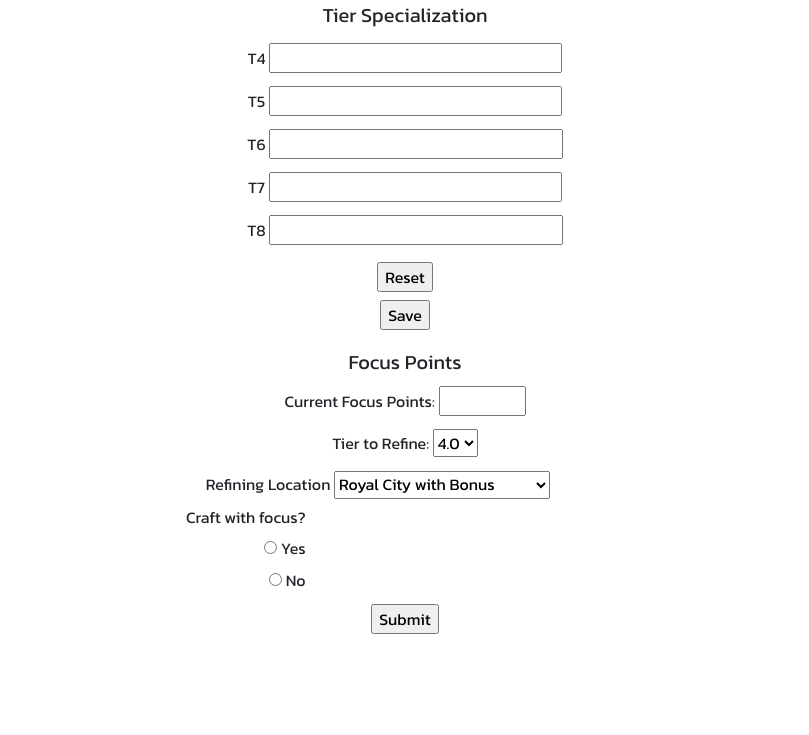
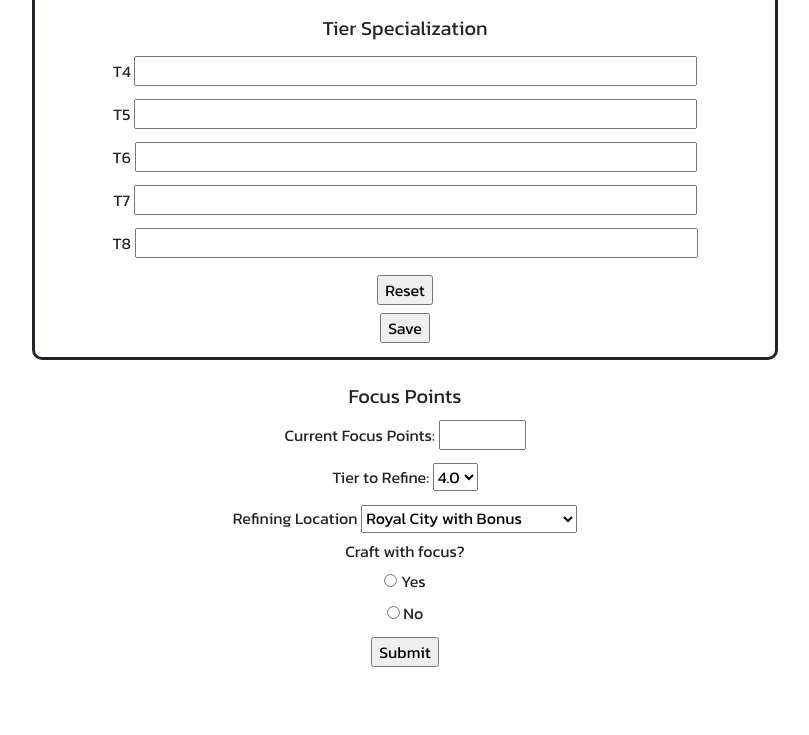
Before and after one commit to Edison-Cabrera/AO-Refining-App, a plain HTML site: page index.html in a window 1280 px wide. Shown: the part 123-858 px from the top of the page, without its empty margins (235-1044 px from the left). Before the commit the page ends 825 px from the top, so only its background shows below. Drawn offline with nearby package versions, Linux system fonts and the light colour scheme.

Commit message:
added borders and fixed stretching of elements

```diff
--- a/index.css
+++ b/index.css
@@ -5,88 +5,61 @@ body
 	padding: 5% 5% 5% 5%;
 }
 
-@media (min-width: 250px)
+@media (min-width: 200px)
 {
 	body
 	{
 		padding: 5% 5% 5% 5%;
 	}
 
-	.specsInputBar
+	.specsInputBarTier
 	{
-		max-width: 100%;
+		width: 80%;
+	}
+
+	.tierSpecializationDiv
+	{
+		padding: 1% 1% 1% 1%;
+		border-style: solid;
+		border-radius: 10px;
+	}
+}
+
+@media (min-width: 800px)
+{
+	body
+	{
+		padding: 5% 10% 5% 10%;
 	}
 
 	.specsInputBarTier
 	{
 		width: 80%;
 	}
-	.formTextSubTitleDiv,.formRadioBtnDiv
+
+	.tierSpecializationDiv
 	{
-		width: 30%;
-		text-align: left;
-	}
-
-	.yesInputBar,.noInputBar
-	{
-		width: 100%;
-		text-align: left;
+		padding: 1% 1% 1% 1%;
+		border-style: solid;
+		border-radius: 10px;
+		width: 75%;
+		margin: auto;
 	}
 }
 
-@media (min-width: 600px)
+@media (min-width: 1500px)
 {
-	body
+	.specsInputBarTier
 	{
-		padding: 5% 10% 5% 10%;
+		width: 95%;
 	}
 
-	.specsInputBar
+	.tierSpecializationDiv
 	{
-		max-width: 100%;
-	}
-
-	.specsInputBarTier
-	{
-		width: 50%;
-	}
-
-	.formTextSubTitleDiv,.formRadioBtnDiv
-	{
+		padding: 1% 1% 1% 1%;
+		border-style: solid;
+		border-radius: 10px;
 		width: 35%;
-		text-align: right;
-	}
-
-	.yesInputBar,.noInputBar
-	{
-		width: 85%;
-		text-align: right;
+		margin: auto;
 	}
 }
-
-@media (min-width: 1200px)
-{
-	.specsInputBar
-	{
-		max-width: 100%;
-	}
-
-	.specsInputBarTier
-	{
-		width: 30%;
-	}
-
-	.formTextSubTitleDiv,.formRadioBtnDiv
-	{
-		width: 40%;
-		text-align: right;
-
-	}
-
-	.yesInputBar,.noInputBar
-	{
-		width: 65%;
-		text-align: right;
-	}
-
-}
--- a/index.html
+++ b/index.html
@@ -22,7 +22,7 @@
 			<h2 class="text-center mainTextTitle">Albion Refining Calculator</h2>
 		</div>
 
-		<div class="d-flex flex-column text-center">
+		<div class="d-flex flex-column text-center tierSpecializationDiv">
 			<form action="">
 				<h5 class="formTextTitle mt-3">Tier Specialization</h5>
 				<div class="p-1">
@@ -61,7 +61,7 @@
 
 		<div class="d-flex flex-column text-center">
 			<form action="">
-				<h5 class="formTextTitle mt-3">Focus Points</h5>
+				<h5 class="formTextTitle mt-4">Focus Points</h5>
 
 				<div class="d-flex flex-column">
 					<div class="d-flex flex-column">
@@ -96,7 +96,7 @@
 
 							</select>
 						</div>
-						<div class="yesInputBar p-1">
+						<div class="p-1">
 							<label for="refiningLocation">Refining Location</label>
 							<select name="refiningLocation" id="refiningLocation">
 								<option value="royalCityBonus">Royal City with Bonus</option>
```
